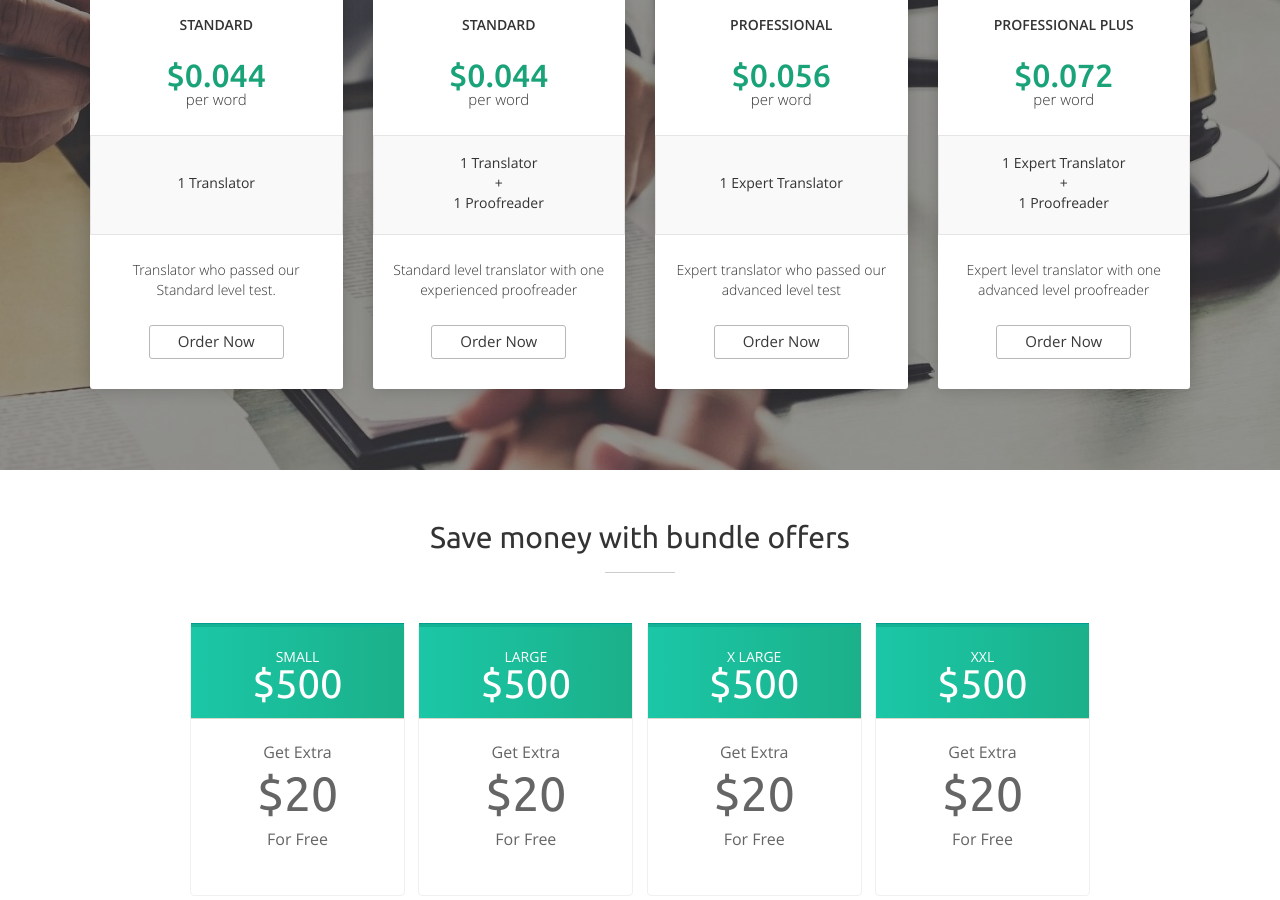
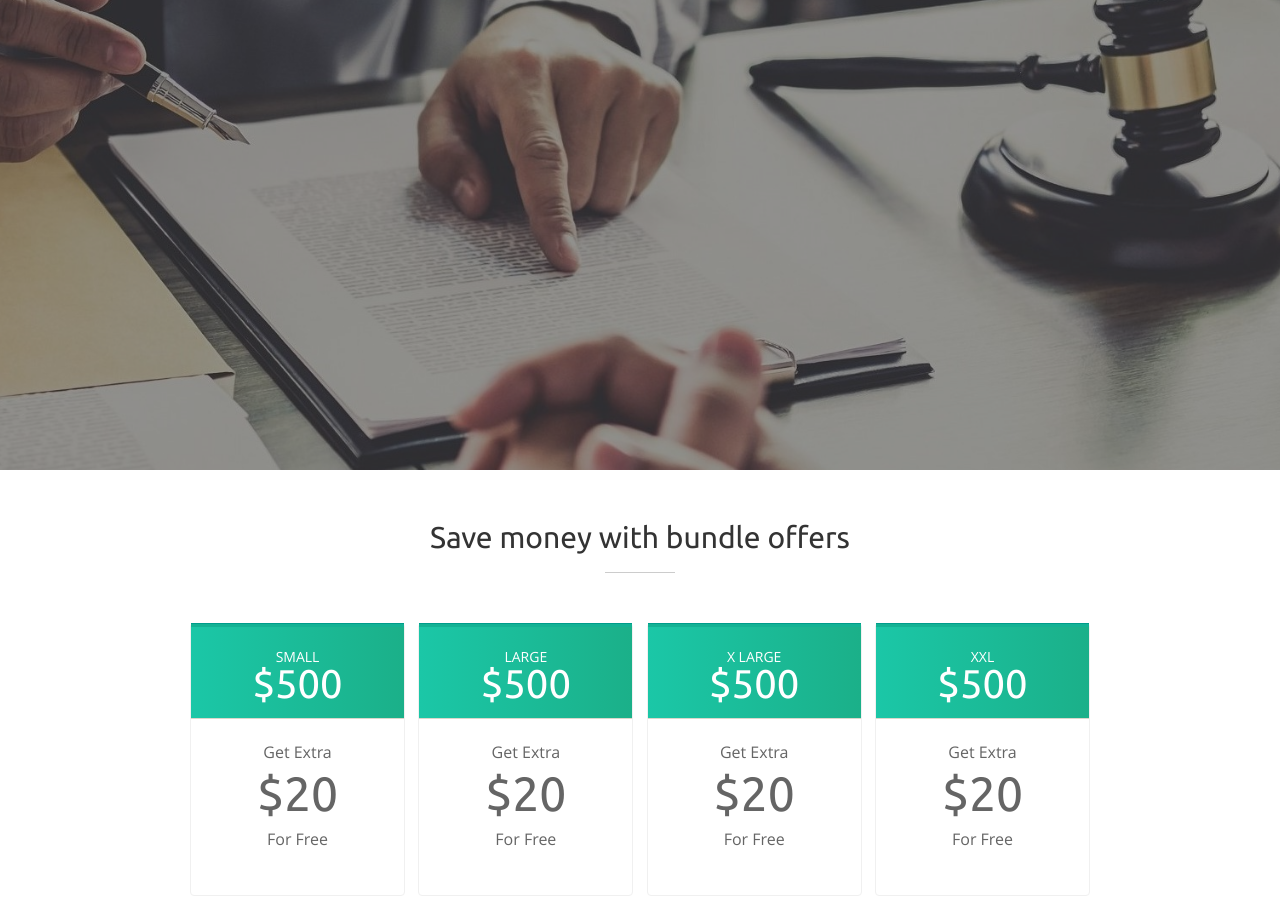
Before and after one commit to jndctranslation/landing_page, a Jekyll site: the page built from pages/pricing.md, in a window 1280 px wide and 900 px high, scrolled down 348 px. Built offline with Jekyll 4.4.1, drawn with Linux system fonts in a browser that asks for light colours; some of the changed text lies outside the part shown.

Commit message:
Update Website Pages “pricing”

```diff
--- a/_data/pages/pricing.yml
+++ b/_data/pages/pricing.yml
@@ -1,106 +1,83 @@
 block_1:
   background_image: /assets/images/upload/d923dbbf84f549bb2d91ba8cf91461a8.jpg
+  button:
+    link: '#'
   color_overlay: 'rgba(50, 50, 50, 0.5)'
-  title: Expert Translation Services
+  industries:
+    - icon: /assets/images/upload/heart_font_awesome.svg.png
+      title: General
+  proffesional: Expert translator who passed our advanced level test
+  proffesional_plus: Expert level translator with one advanced level proofreader
+  sources:
+    - icon: /assets/images/upload/heart_font_awesome.svg.png
+      title: Vietnamese
+  standard: Translator who passed our Standard level test.
+  standard_plus: Standard level translator with one experienced proofreader
+  targets:
+    - icon: /assets/images/upload/heart_font_awesome.svg.png
+      title: Vietnamese
   text: >-
     As experts in Vietnamese, our certified legal translators and reviewers will
     accurately translate sensitive legal materials into your desired language.
+  title: Expert Translation Services
   visible: true
-  button:
-    name: 'Order Now'
-    link: '#'
-  sources:
-  - icon: /assets/images/upload/heart_font_awesome.svg.png
-    title: Vietnamese
-  targets:
-  - icon: /assets/images/upload/heart_font_awesome.svg.png
-    title: Vietnamese
-  industries:
-  - icon: /assets/images/upload/heart_font_awesome.svg.png
-    title: General
+block_2:
+  color_overlay: 'rgba(50, 50, 50, 0)'
   items:
-  - name: STANDARD
-    price: $0.044
-    unit: per word
-    expert: '1 Translator'
-    desc: Translator who passed our Standard level test.
-  - name: STANDARD
-    price: $0.044
-    unit: per word
-    expert: '1 Translator <br/><br/>+<br/><br/>1 Proofreader'
-    desc: Standard level translator with one experienced proofreader
-  - name: PROFESSIONAL
-    price: $0.056
-    unit: per word
-    expert: 1 Expert Translator
-    desc: Expert translator who passed our advanced level test
-  - name: PROFESSIONAL PLUS
-    price: $0.072
-    unit: per word
-    expert: '1 Expert Translator <br/><br/>+<br/><br/>1 Proofreader'
-    desc: Expert level translator with one advanced level proofreader
-block_2:
-  background_image:
+    - name: SMALL
+      price_1: $500
+      price_2: $20
+    - name: LARGE
+      price_1: $500
+      price_2: $20
+    - name: X LARGE
+      price_1: $500
+      price_2: $20
+    - name: XXL
+      price_1: $500
+      price_2: $20
+  visible: true
+block_3:
   color_overlay: 'rgba(50, 50, 50, 0)'
+  items:
+    - icon: /assets/images/upload/icon-for-app-store-18.png
+      text: |-
+        ### App
+
+        1500 Words
+        Starts from
+
+        ### $90
+    - icon: /assets/images/upload/world-wide-web-visit-512.png
+      text: |-
+        ### Website
+
+        5000 Words
+        Starts from
+
+        ### $300
+    - icon: /assets/images/upload/documents-symbol.png
+      text: |-
+        ### Document
+
+        300 Words
+        Starts from
+
+        ### $18
+    - icon: /assets/images/upload/img_139240.png
+      text: |-
+        ### Manual
+
+        3000 Words
+        Starts from
+
+        ### $180
+    - icon: /assets/images/upload/1024px-oojs_ui_icon_article-ltr.svg.png
+      text: |-
+        ### Artical
+
+        500 Words
+        Starts from
+
+        ### $30
   visible: true
-  button:
-    name: 'BUY NOW'
-    link: '#'
-  items:
-  - name: 'SMALL'
-    price_1: '$500'
-    price_2: '$20'
-  - name: 'LARGE'
-    price_1: '$500'
-    price_2: '$20'
-  - name: 'X LARGE'
-    price_1: '$500'
-    price_2: '$20'
-  - name: 'XXL'
-    price_1: '$500'
-    price_2: '$20'
-block_3:
-  background_image:
-  color_overlay: 'rgba(50, 50, 50, 0)'
-  visible: true
-  items:
-  - icon: '/assets/images/upload/rapid-icon-9.png'
-    text: '### App
-
-    1500 Words
-
-    Starts from
-
-    ### $75'
-  - icon: '/assets/images/upload/rapid-icon-9.png'
-    text: '### App
-
-    1500 Words
-
-    Starts from
-
-    ### $75'
-  - icon: '/assets/images/upload/rapid-icon-9.png'
-    text: '### App
-
-    1500 Words
-
-    Starts from
-
-    ### $75'
-  - icon: '/assets/images/upload/rapid-icon-9.png'
-    text: '### App
-
-    1500 Words
-
-    Starts from
-
-    ### $75'
-  - icon: '/assets/images/upload/rapid-icon-9.png'
-    text: '### App
-
-    1500 Words
-
-    Starts from
-
-    ### $75'
```
